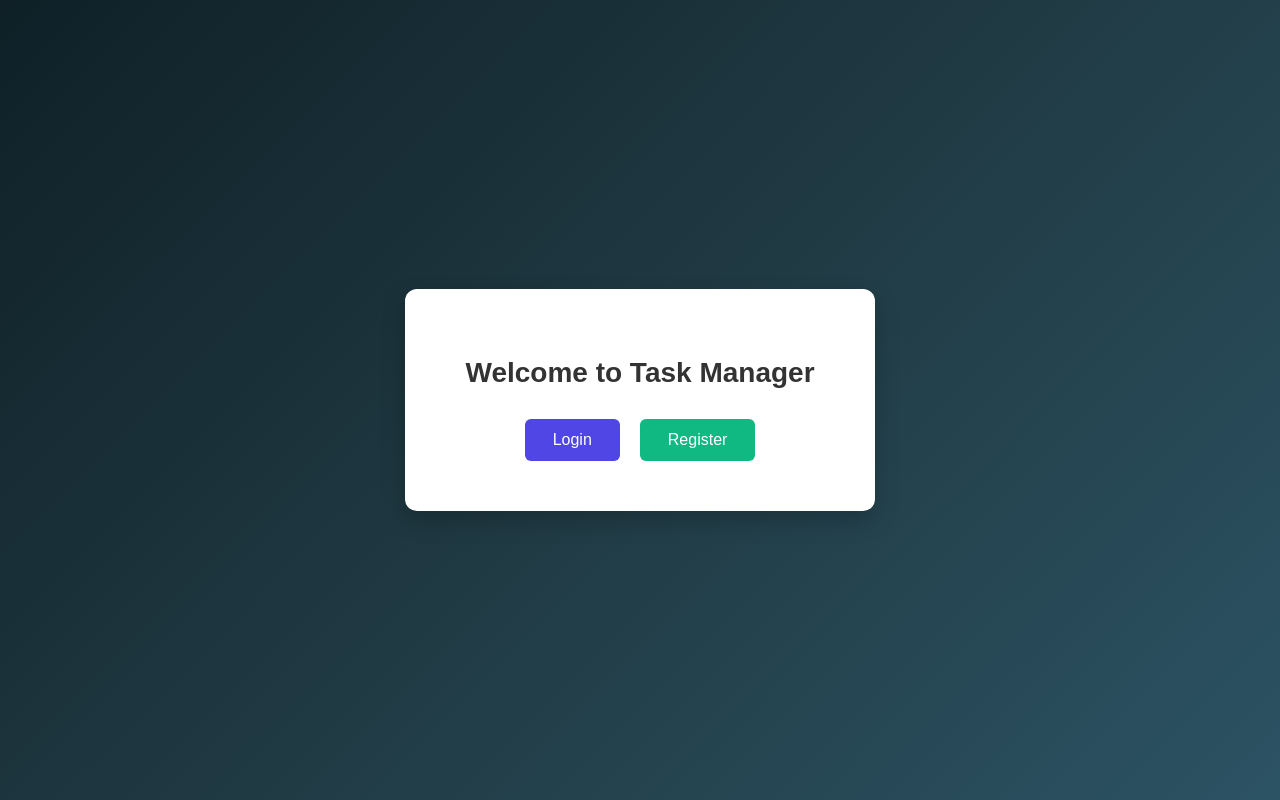
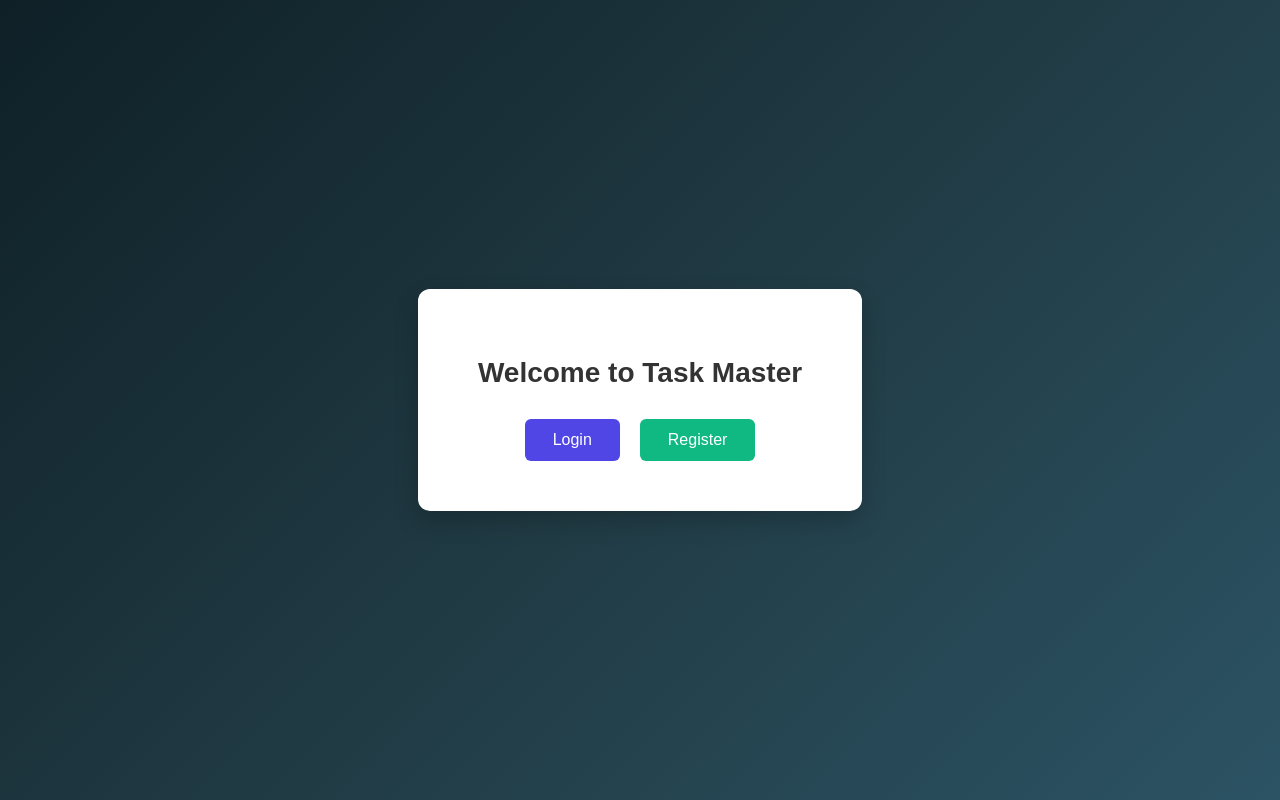
Before and after one commit to Siddharth2k14/Task-Manager, a React (Vite) app in the folder frontend/: page / in a window 1280 px wide. Built offline with nearby package versions, Linux system fonts and the light colour scheme.

Commit message:
Update CalendarView to comment out event ID, modify Home title, and set backend URL in Login and Register components

```diff
--- a/frontend/src/components/CalendarView.tsx
+++ b/frontend/src/components/CalendarView.tsx
@@ -8,7 +8,7 @@ interface CalendarViewProps {
 
 export const CalendarView = ({ tasks }: CalendarViewProps) => {
     const events = tasks.map((task, index) => ({
-        id: index.toString(),
+        // id: index.toString(),
         title: task.title,
         date: task.deadline,
     }));
--- a/frontend/src/components/Home Page/Home.tsx
+++ b/frontend/src/components/Home Page/Home.tsx
@@ -4,7 +4,7 @@ const Home = () => {
     return (
         <div className="home-container">
             <div className="home-card">
-                <h1 className="home-title">Welcome to Task Manager</h1>
+                <h1 className="home-title">Welcome to Task Master</h1>
 
                 <div className="home-button-group">
                     <button
--- a/frontend/src/components/Login Page/Login.tsx
+++ b/frontend/src/components/Login Page/Login.tsx
@@ -14,7 +14,7 @@ const Login = () => {
   const navigate = useNavigate();
   const dispatch = useDispatch();
 
-  const backend_url = import.meta.env.VITE_BACKEND_URL;
+  const backend_url = "https://task-manager-rwaa.onrender.com";
 
   // Timer for loading screen
   useEffect(() => {
--- a/frontend/src/components/Register Page/Register.tsx
+++ b/frontend/src/components/Register Page/Register.tsx
@@ -13,7 +13,7 @@ const Register = () => {
   const navigate = useNavigate();
   const dispatch = useDispatch();
 
-  const backend_url = import.meta.env.VITE_BACKEND_URL;
+  const backend_url = "https://task-manager-rwaa.onrender.com";
 
   const [errors, setErrors] = useState<{
     name?: string;
```
